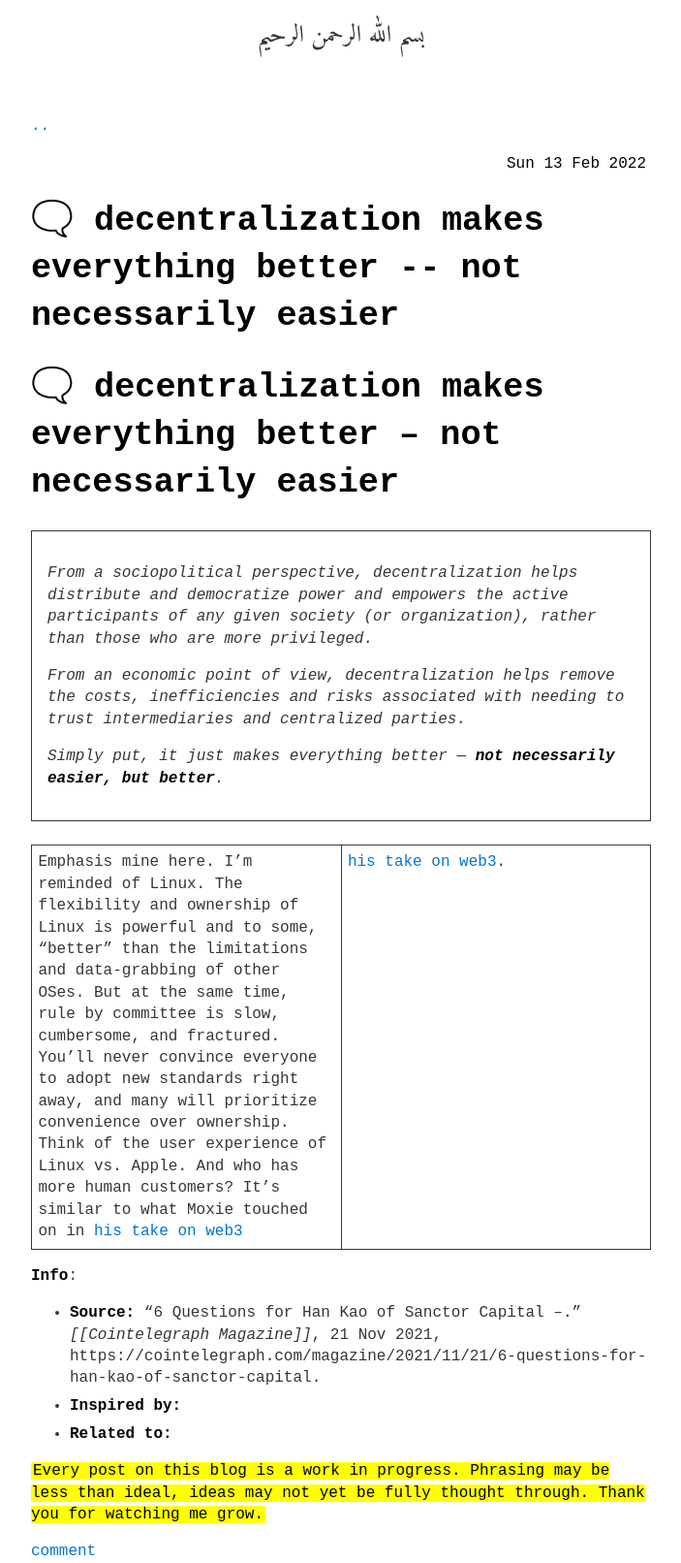
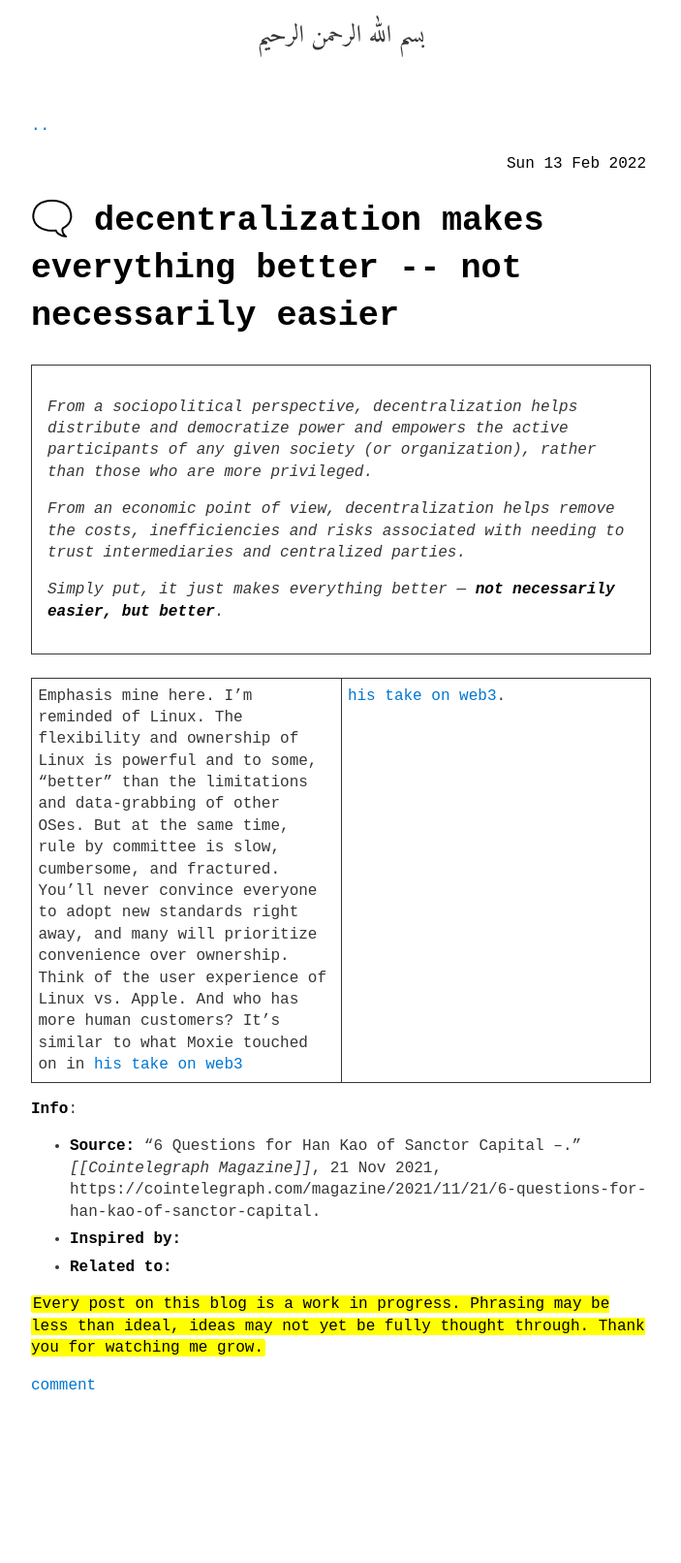
Before and after one commit to person-al/person-al.github.io, a Jekyll site: the page built from _posts/2022-02-13-🗨️-decentralization-makes-everything-better----not-necessarily-easier.md, in a window 1280 px wide. Shown: the whole page at 97% size, without its empty margins (288-991 px from the left). Built offline with Jekyll 4.4.1, drawn with Linux system fonts in a browser that asks for light colours; after the commit the page ends 1440 px from its top, so only the background shows below that.

Commit message:
Fixing double-title

```diff
--- a/_posts/2022-02-13-🗨️-decentralization-makes-everything-better----not-necessarily-easier.md
+++ b/_posts/2022-02-13-🗨️-decentralization-makes-everything-better----not-necessarily-easier.md
@@ -5,8 +5,6 @@ layout: post
 tags: null
 title: "\U0001F5E8️ decentralization makes everything better -- not necessarily easier"
 ---
-
-#  🗨️ decentralization makes everything better -- not necessarily easier
 
 > From a sociopolitical perspective, decentralization helps distribute and democratize power and empowers the active participants of any given society (or organization), rather than those who are more privileged.
 >
```
